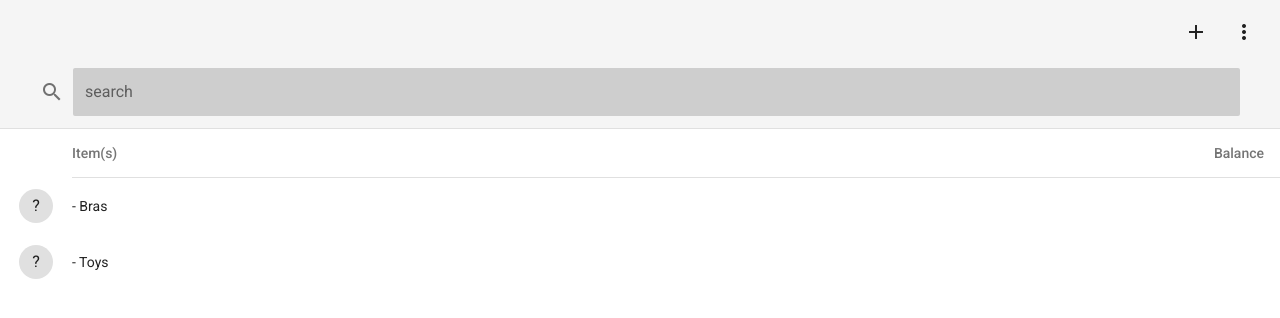
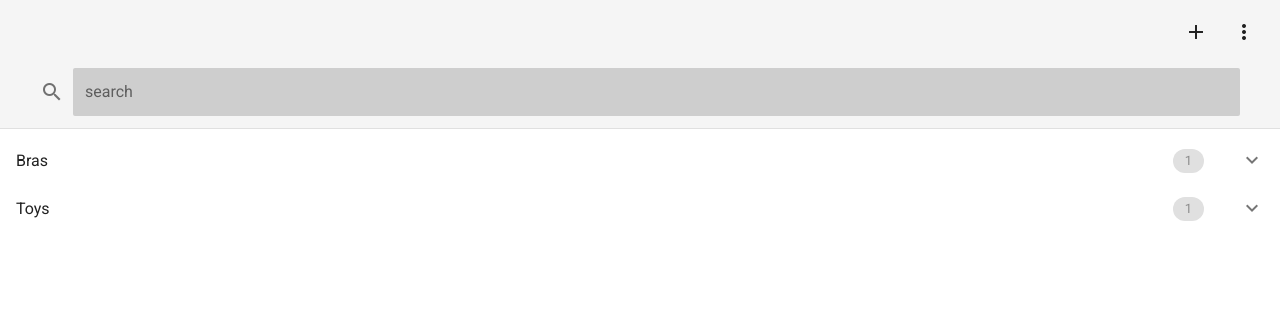
Before and after one commit to jackn3o/inventory, a Vue app: page /#/ in a window 1280 px wide. Shown: the top 318 px of the page. Built offline with nearby package versions, Linux system fonts and the light colour scheme; what vue-lodash, vue-momentjs would draw is missing.

Commit message:
update list to list group for categories up items

```diff
--- a/src/components/InventoryList.vue
+++ b/src/components/InventoryList.vue
@@ -30,14 +30,31 @@
                         </template>
                     </v-toolbar>
                     <v-divider></v-divider>
-                    <v-list subheader>
-                        <v-subheader inset>
+                    <v-list>
+                        <v-list-group v-model="category.active"
+                                      v-for="category in filteredItems"
+                                      :key="category.description"
+                                      class="inventory_list_group">
+                            <!-- :prepend-icon="item.action" -->
+                            <!-- <v-subheader inset>
                                 <div>Item(s)</div>
                                 <v-spacer></v-spacer>
                                 <div>Balance</div>
-                        </v-subheader>
-                        <v-divider inset></v-divider>
-                        <v-list-tile v-for="item in filteredItems"
+                            </v-subheader> -->
+                            <!-- <v-divider inset></v-divider> -->
+                            <v-list-tile slot="activator">
+                                <v-list-tile-content>
+                                    <v-list-tile-title>
+                                        {{ category.description }}
+
+                                    </v-list-tile-title>
+                                </v-list-tile-content>
+                                <v-list-tile-action>
+                                    <v-chip small
+                                            disabled>{{ category.items.length || 0 }}</v-chip>
+                                </v-list-tile-action>
+                            </v-list-tile>
+                            <v-list-tile v-for="item in category.items"
                                          :key="item.code"
                                          avatar
                                          ripple
@@ -57,6 +74,8 @@
                                     {{ item.balance }}
                                 </v-list-tile-action>
                             </v-list-tile>
+
+                        </v-list-group>
                     </v-list>
                 </v-card>
                 <transition name="slide-x-transition"
@@ -84,7 +103,7 @@ export default {
     data() {
         return {
             searchKey: null,
-            items: [],
+            list: [],
             isShow2ndLevel: false, // for computed,
             isAddNew: false
         }
@@ -93,10 +112,10 @@ export default {
         filteredItems() {
             let vm = this
             if (!vm.searchKey) {
-                return vm.items
+                return vm.list
             }
 
-            return vm.items.filter(obj_item => {
+            return vm.list.filter(obj_item => {
                 return (
                     vm.isStringContain(obj_item.code, vm.searchKey) || vm.isStringContain(obj_item.code, vm.searchKey)
                 )
@@ -139,7 +158,7 @@ export default {
                 MockData = require('./../data.js')
 
             MockData.getInventory().then(obj_response => {
-                this.items = obj_response
+                vm.list = obj_response
             })
         },
         close() {
@@ -187,5 +206,7 @@ export default {
 </script>
 
 <style>
-
+.inventory_list_group .list__group__header .list__tile {
+    padding-right: 0;
+}
 </style>
```
Lines whose indentation alone changed are shown as unchanged.
